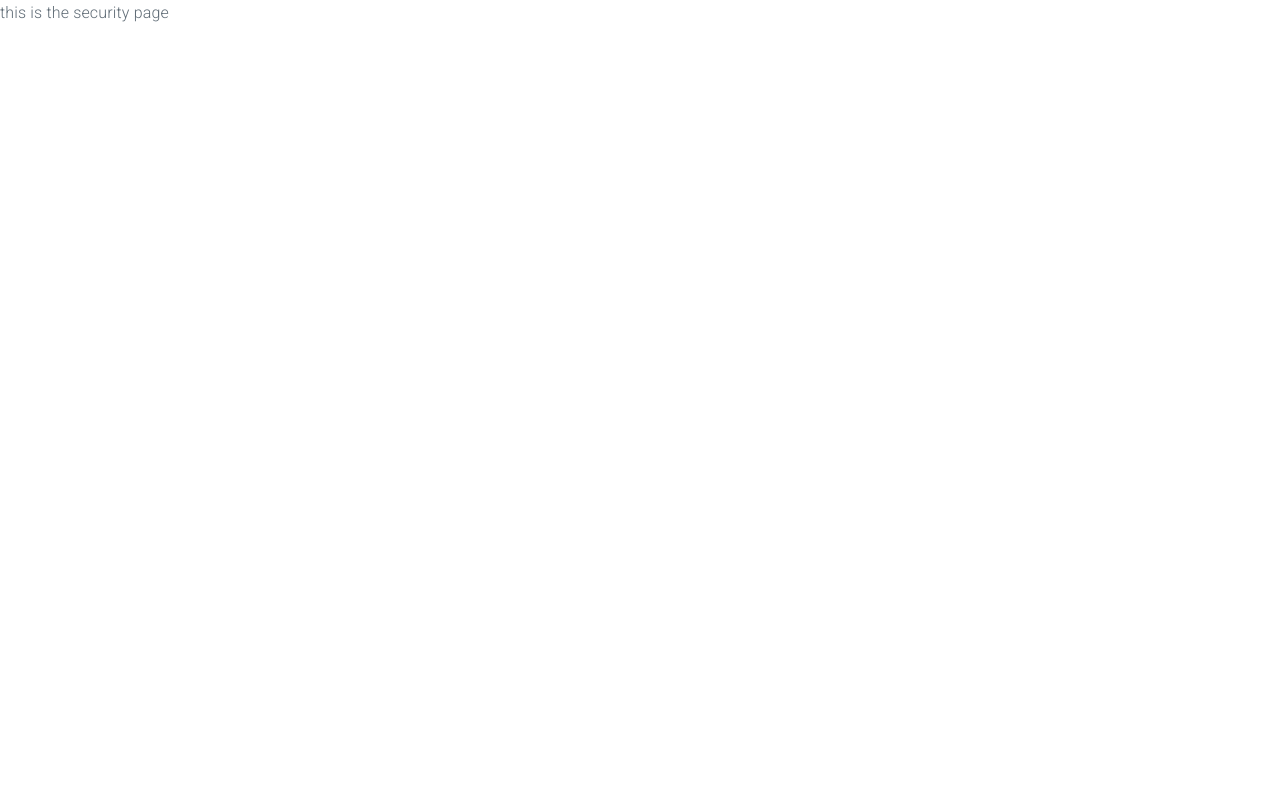
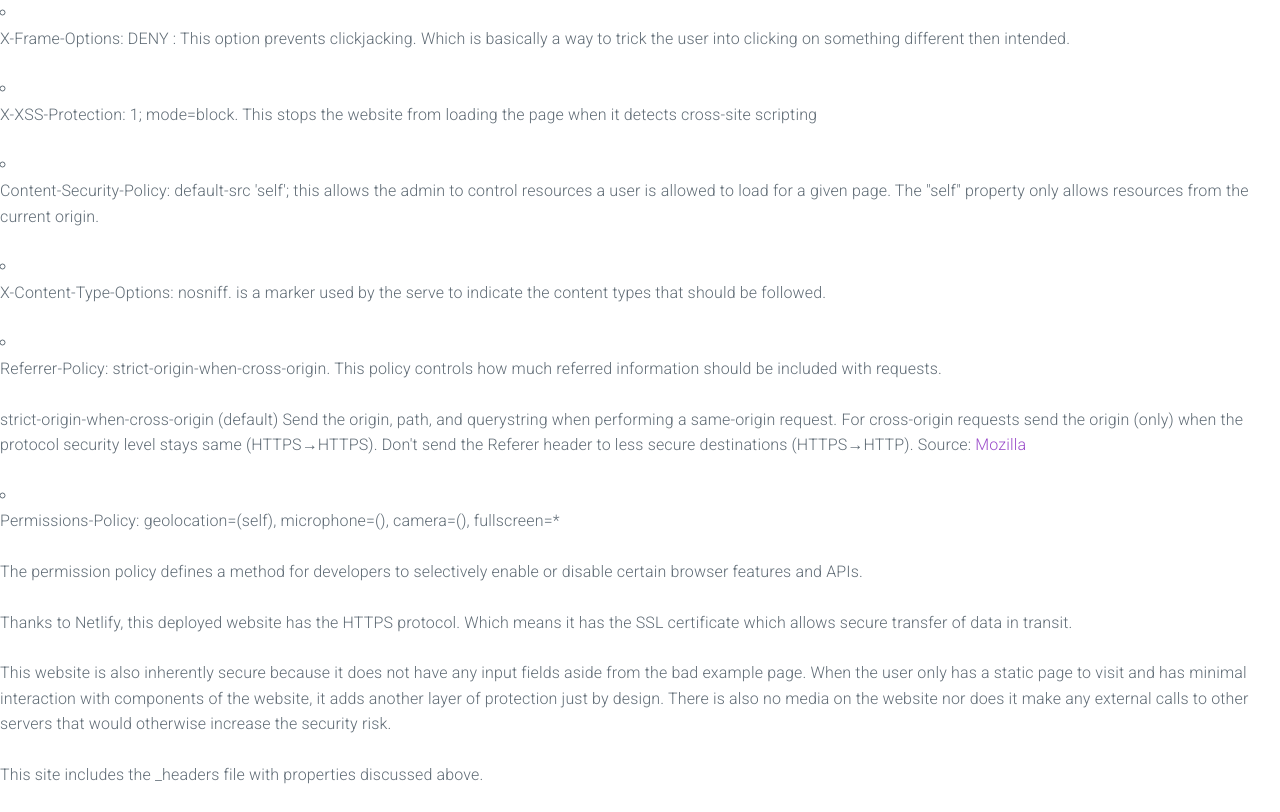
Before and after one commit to m-baqir/MyFirstVite1, a website built with Vite: page hellovite/security/index.html in a window 1280 px wide. Built offline with nearby package versions, Linux system fonts and the light colour scheme.

Commit message:
Update index.html

```diff
--- a/hellovite/security/index.html
+++ b/hellovite/security/index.html
@@ -12,7 +12,46 @@
 </head>
 
 <body>
-    <p>this is the security page</p>
+    <ul>
+        <li>
+            <p>X-Frame-Options: DENY : This option prevents clickjacking. Which is basically a way to trick the user
+                into clicking on something different then intended.</p>
+        </li>
+        <li>
+            <p>X-XSS-Protection: 1; mode=block. This stops the website from loading the page when it detects cross-site
+                scripting</p>
+        </li>
+        <li>
+            <p>Content-Security-Policy: default-src 'self'; this allows the admin to control resources a user is allowed
+                to load for a given page. The "self" property only allows resources from the current origin.</p>
+        </li>
+        <li>
+            <p>X-Content-Type-Options: nosniff. is a marker used by the serve to indicate the content types that should
+                be followed.</p>
+        </li>
+        <li>
+            <p>Referrer-Policy: strict-origin-when-cross-origin. This policy controls how much referred information
+                should be included with requests.</p>
+            <p>strict-origin-when-cross-origin (default)
+                Send the origin, path, and querystring when performing a same-origin request. For cross-origin requests
+                send the origin (only) when the protocol security level stays same (HTTPS→HTTPS). Don't send the Referer
+                header to less secure destinations (HTTPS→HTTP). Source: <a
+                    href="https://developer.mozilla.org/en-US/docs/Web/HTTP/Headers/Referrer-Policy">Mozilla</a></p>
+        </li>
+        <li>
+            <p>Permissions-Policy: geolocation=(self), microphone=(), camera=(), fullscreen=*</p>
+            <p>The permission policy defines a method for developers to selectively enable or disable certain browser
+                features and APIs.</p>
+        </li>
+    </ul>
+    <p>Thanks to Netlify, this deployed website has the HTTPS protocol. Which means it has the SSL certificate which
+        allows secure transfer of data in transit.</p>
+    <p>This website is also inherently secure because it does not have any input fields aside from the bad example page.
+        When the user only has a static page to visit and has minimal interaction with components of the website, it
+        adds another layer of protection just by design. There is also no media on the website nor does it make any
+        external calls to other servers that would otherwise increase the security risk.</p>
+    <p>This site includes the _headers file with properties discussed above.</p>
+
 </body>
 
 </html>
```
